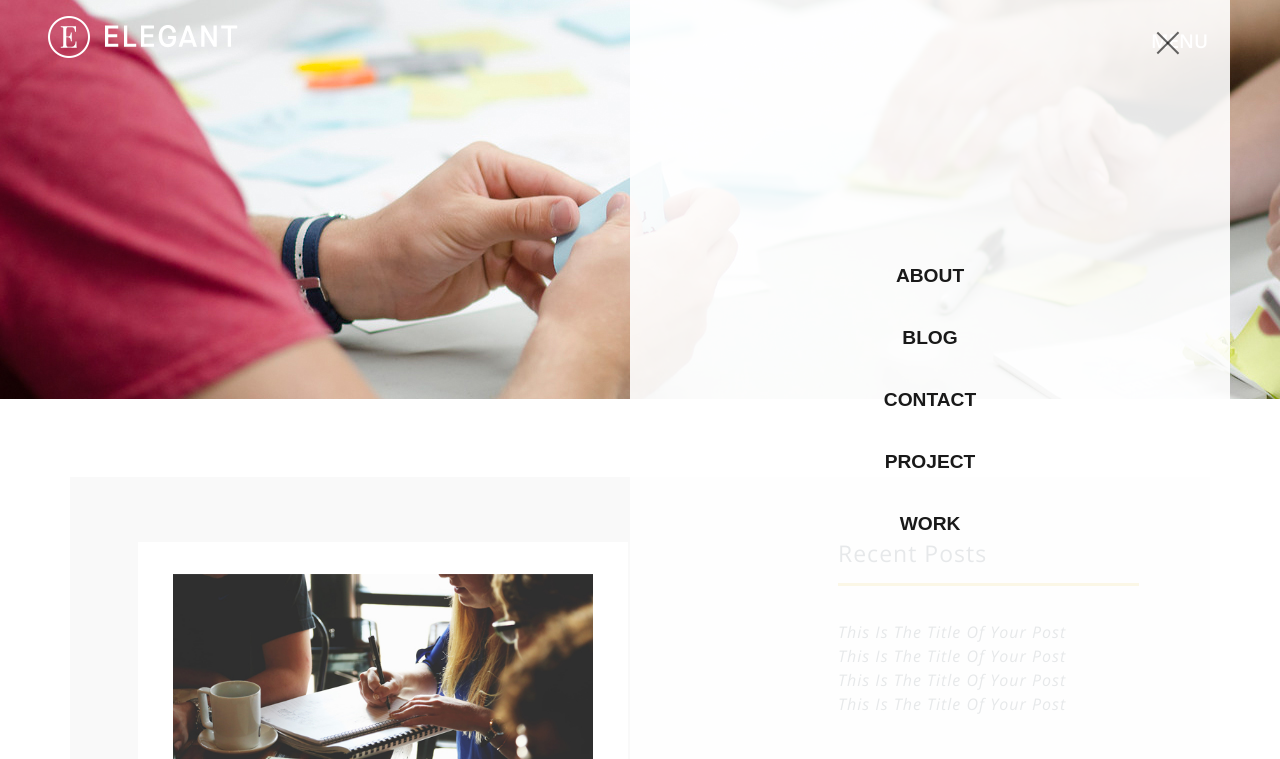
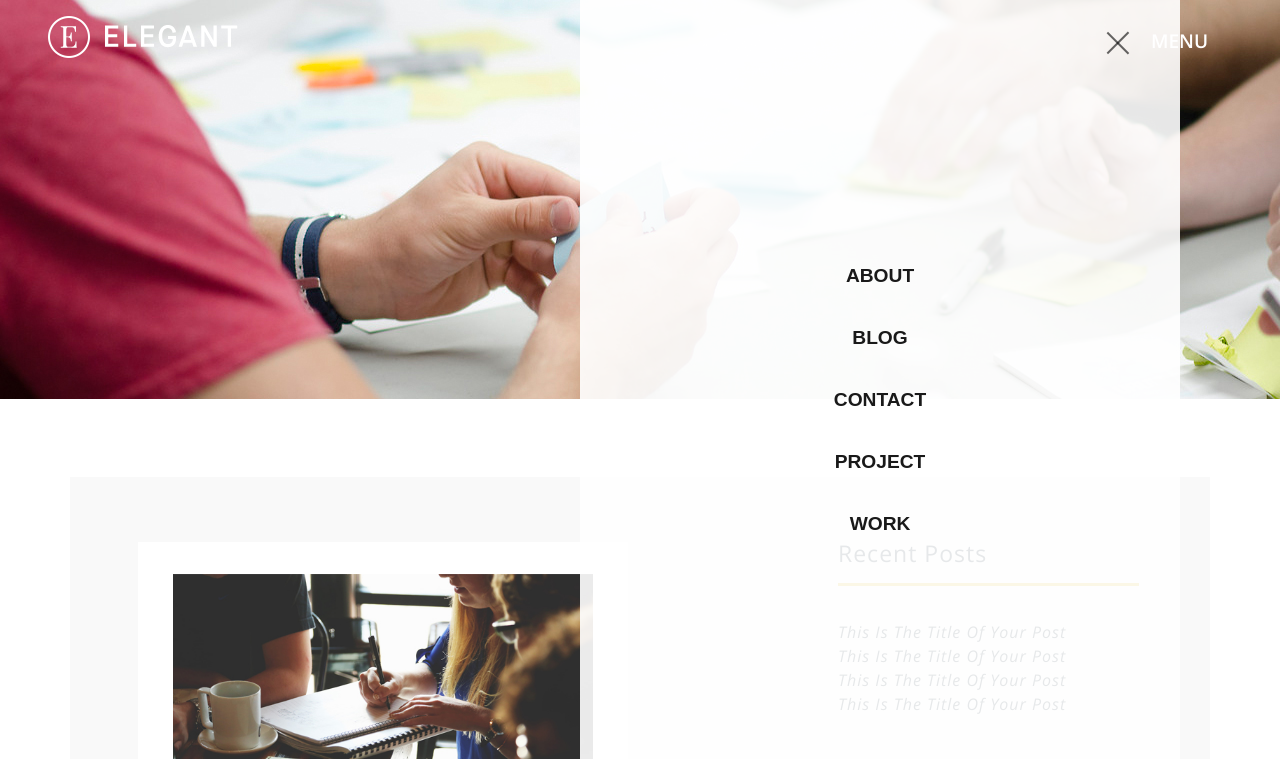
Before and after one commit to NikitaRundin/Elegant, a plain HTML site: page blog.html in a window 1280 px wide. Both pictures are taken after a click on the element 1225 px from the left and 43 px from the top of the page. Shown: the top 759 px of the page. Drawn offline with nearby package versions, Linux system fonts and the light colour scheme.

Commit message:
menu upgrade

```diff
--- a/css/style.css
+++ b/css/style.css
@@ -37,6 +37,7 @@ img{
     object-fit: contain;
     background-position: center;
     position: relative;
+    overflow: hidden;
 }
 div.about__circle-index{
     display: none;
@@ -1064,18 +1065,18 @@ nav {
     overflow: hidden;
     position: absolute;
     z-index: 10;
-    transform: translateX(0);
+    transform: translateX(100px);
     height: 100vh;
     max-width: 600px;
     width: 100%;
-    right: 0;
+    right: 100px;
     top: 0;
     transition: all 800ms cubic-bezier(.8, 0, .33, 1);
     border-radius: 0% 0% 100% 50%;
 }
 
 nav.nav-open {
-    transform: translateX(-50px);
+    transform: translateX(0);
     border-radius: 0% 0% 0% 0%;
     background: rgba(255, 255, 255, 0.9);
 }
```
